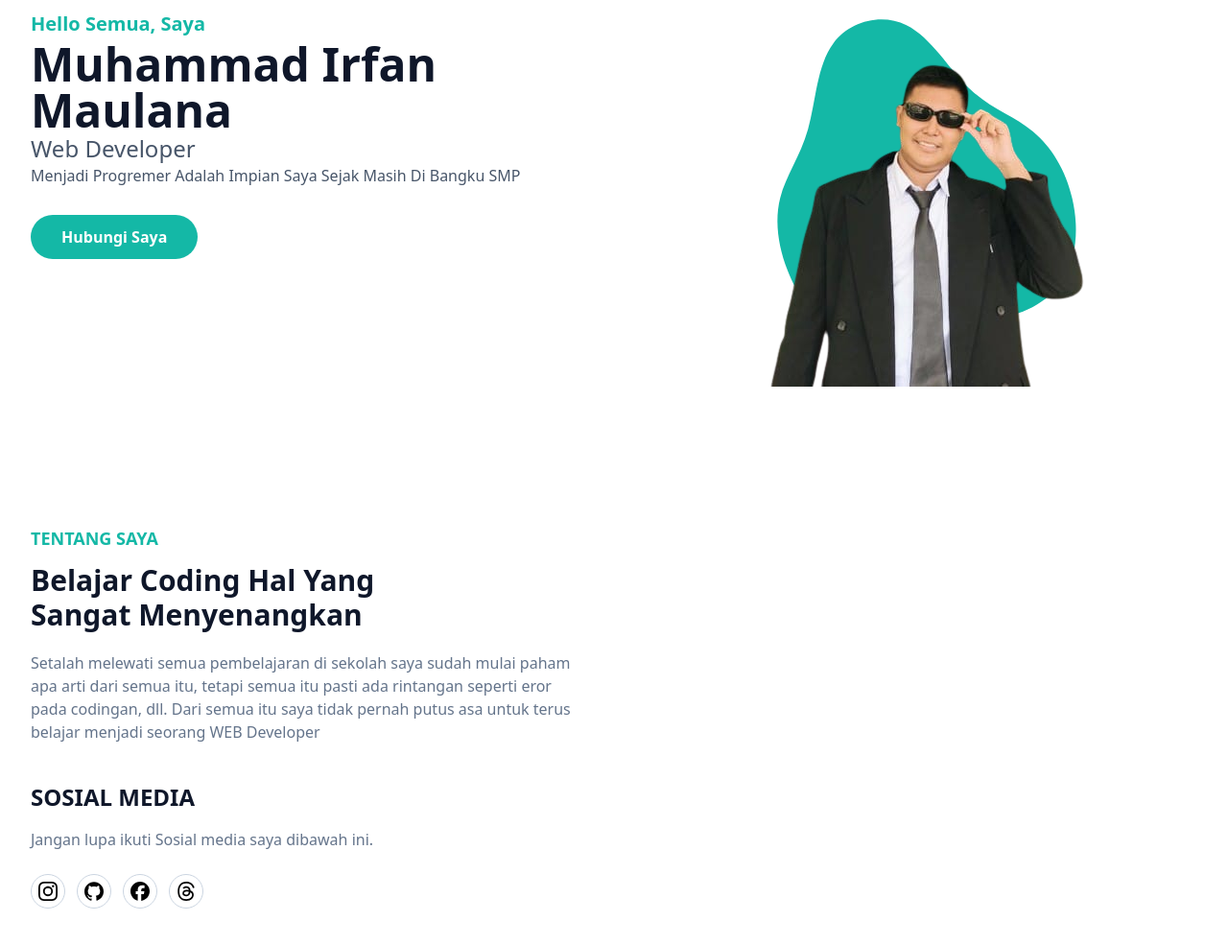
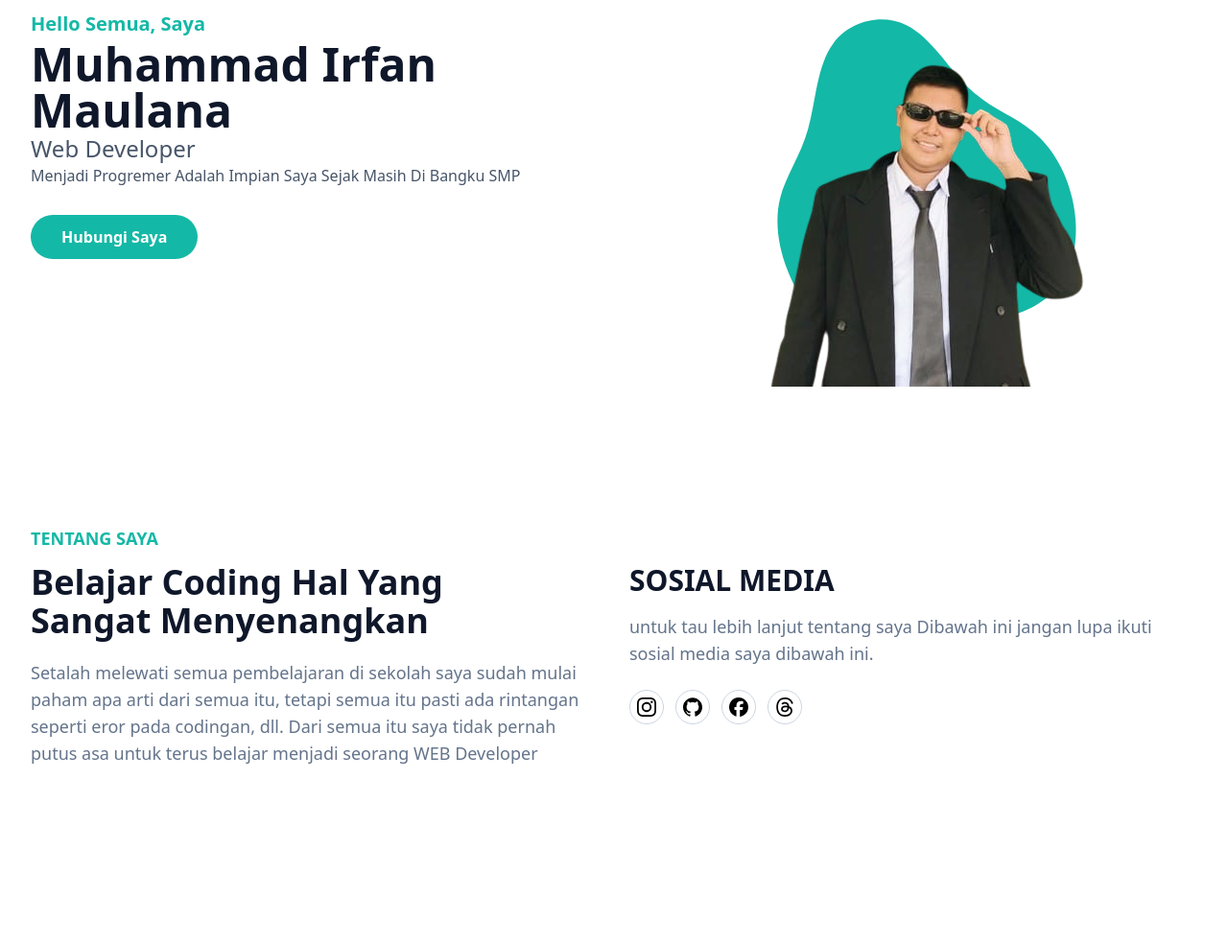
Before and after one commit to irfancipinang/portofolio, a plain HTML site: page index.html in a window 1280 px wide. Shown: the part 277-1262 px from the top of the page at 96% size. Drawn offline with Linux system fonts and the light colour scheme.

Commit message:
portofolio

```diff
--- a/index.html
+++ b/index.html
@@ -7,6 +7,11 @@
     <link href="dist/output.css" rel="stylesheet" />
   </head>
   <body>
+    <!-- Header start -->
+
+
+    <!-- Header End -->
+
     <!-- Section Start -->
     <section id="home" class="pt-36">
       <div class="container">
@@ -64,14 +69,14 @@
     <section id="About" class="pt-36 pb-32">
       <div class="container">
         <div class="flex flex-wrap">
-          <div class="w-full px-4 mb-10">
+          <div class="w-full px-4 mb-10 lg:w-1/2">
             <h4 class="font-bold uppercase text-primary text-lg mb-3">
               Tentang Saya
             </h4>
-            <h2 class="font-bold text-dark text-3xl mb-5 max-w-md">
+            <h2 class="font-bold text-dark text-3xl mb-5 max-w-md lg:text-4xl">
               Belajar Coding Hal Yang Sangat Menyenangkan
             </h2>
-            <p class="font-medium text-base text-slate-500 max-w-xl">
+            <p class="font-medium text-base text-slate-500 max-w-xl lg:text-lg">
               Setalah melewati semua pembelajaran di sekolah saya sudah mulai
               paham apa arti dari semua itu, tetapi semua itu pasti ada
               rintangan seperti eror pada codingan, dll. Dari semua itu saya
@@ -79,12 +84,12 @@
               Developer
             </p>
           </div>
-          <div class="w-full px-4">
-            <h3 class="font-bold text-dark text-2xl mb-4 uppercase">
+          <div class="w-full px-4 lg:w-1/2">
+            <h3 class="font-bold text-dark text-2xl mb-4 uppercase lg:text-3xl lg:pt-10">
               sosial media
             </h3>
-            <p class="font-medium text-base text-slate-500 mb-6">
-              Jangan lupa ikuti Sosial media saya dibawah ini.
+            <p class="font-medium text-base text-slate-500 mb-6 lg:text-lg">
+              untuk tau lebih lanjut tentang saya Dibawah ini jangan lupa ikuti sosial media saya dibawah ini.
             </p>
             <div class="flex items-center">
               <!-- instragram -->
```
Also changed, not shown: dist/output.css.
